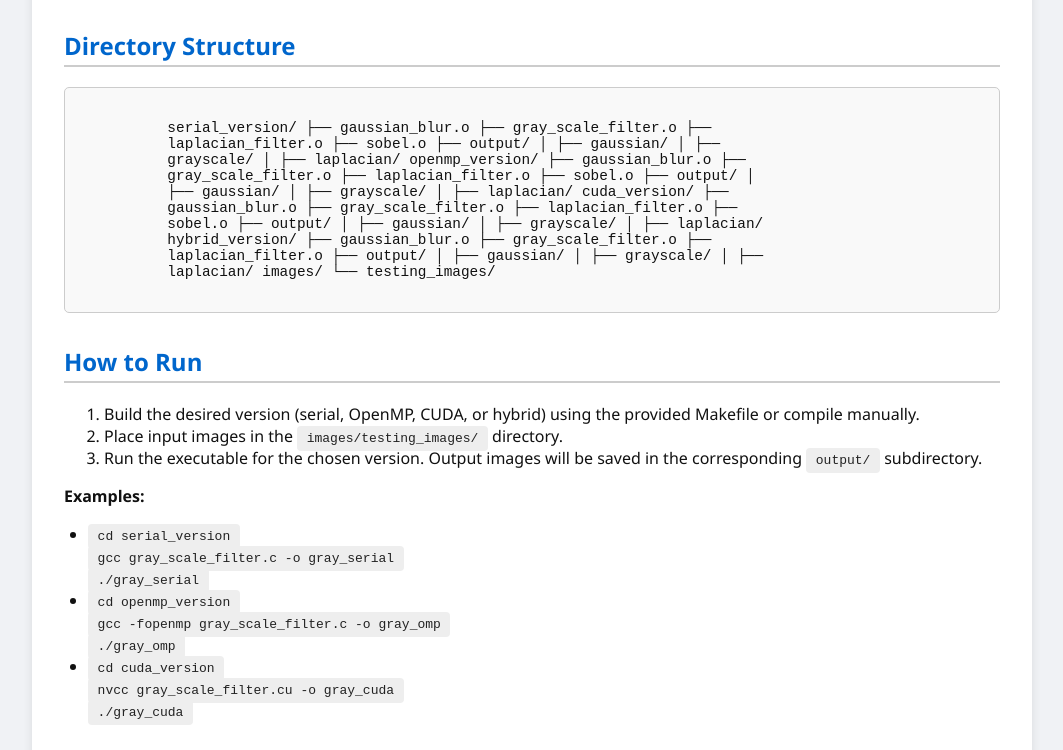
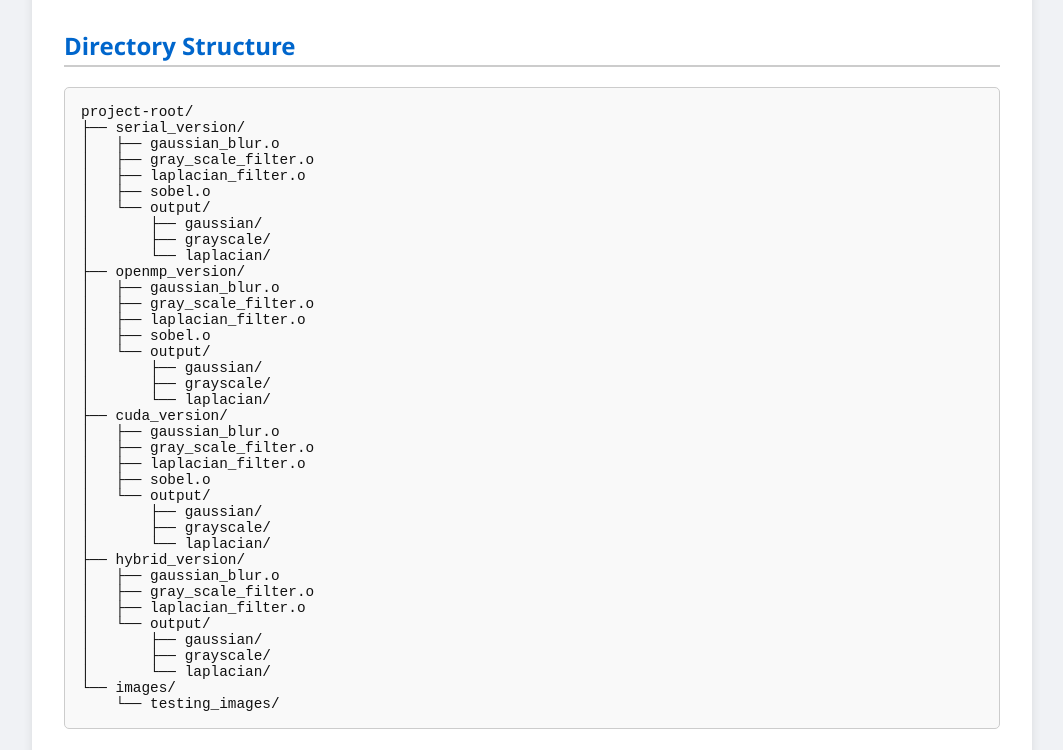
Before and after one commit to TheTharz/HPC-Project, a plain HTML site: page index.html in a window 1280 px wide. Shown: the part 1075-1825 px from the top of the page, without its empty margins (108-1171 px from the left). Drawn offline with Linux system fonts and the light colour scheme.

Commit message:
Improve directory structure representation in index.html for better readability

```diff
--- a/index.html
+++ b/index.html
@@ -199,18 +199,47 @@
 
       <section>
         <h2>Directory Structure</h2>
-        <div class="dir-structure">
-          serial_version/ ├── gaussian_blur.o ├── gray_scale_filter.o ├──
-          laplacian_filter.o ├── sobel.o ├── output/ │ ├── gaussian/ │ ├──
-          grayscale/ │ ├── laplacian/ openmp_version/ ├── gaussian_blur.o ├──
-          gray_scale_filter.o ├── laplacian_filter.o ├── sobel.o ├── output/ │
-          ├── gaussian/ │ ├── grayscale/ │ ├── laplacian/ cuda_version/ ├──
-          gaussian_blur.o ├── gray_scale_filter.o ├── laplacian_filter.o ├──
-          sobel.o ├── output/ │ ├── gaussian/ │ ├── grayscale/ │ ├── laplacian/
-          hybrid_version/ ├── gaussian_blur.o ├── gray_scale_filter.o ├──
-          laplacian_filter.o ├── output/ │ ├── gaussian/ │ ├── grayscale/ │ ├──
-          laplacian/ images/ └── testing_images/
-        </div>
+        <pre class="dir-structure">
+project-root/
+├── serial_version/
+│   ├── gaussian_blur.o
+│   ├── gray_scale_filter.o
+│   ├── laplacian_filter.o
+│   ├── sobel.o
+│   └── output/
+│       ├── gaussian/
+│       ├── grayscale/
+│       └── laplacian/
+├── openmp_version/
+│   ├── gaussian_blur.o
+│   ├── gray_scale_filter.o
+│   ├── laplacian_filter.o
+│   ├── sobel.o
+│   └── output/
+│       ├── gaussian/
+│       ├── grayscale/
+│       └── laplacian/
+├── cuda_version/
+│   ├── gaussian_blur.o
+│   ├── gray_scale_filter.o
+│   ├── laplacian_filter.o
+│   ├── sobel.o
+│   └── output/
+│       ├── gaussian/
+│       ├── grayscale/
+│       └── laplacian/
+├── hybrid_version/
+│   ├── gaussian_blur.o
+│   ├── gray_scale_filter.o
+│   ├── laplacian_filter.o
+│   └── output/
+│       ├── gaussian/
+│       ├── grayscale/
+│       └── laplacian/
+└── images/
+    └── testing_images/
+</pre
+        >
       </section>
 
       <section>
```
